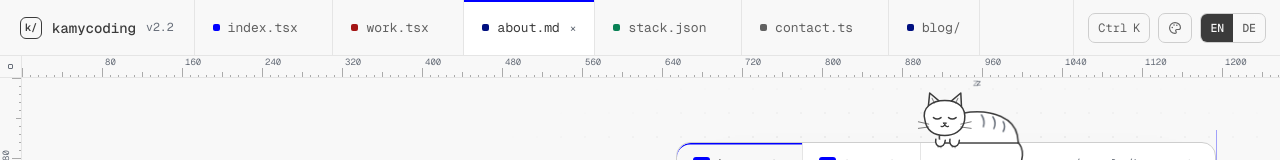
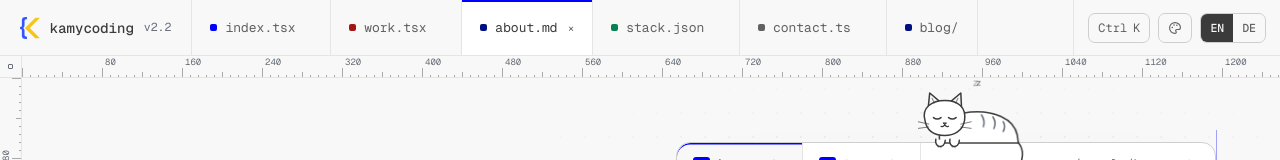
Before and after one commit to kamycoding/portfolio, a Next.js app: page /en in a window 1280 px wide. Shown: the top 160 px of the page. Built offline with nearby package versions, Linux system fonts and the light colour scheme.

Commit message:
feat(brand): use the real logo instead of the k/ mark

```diff
--- a/src/components/blog/author-box.tsx
+++ b/src/components/blog/author-box.tsx
@@ -1,5 +1,6 @@
 import { useTranslations } from 'next-intl'
 
+import Logo from '@/components/brand/logo'
 import { AUTHOR_NAME, PROFILES } from '@/lib/site'
 
 import styles from './blog.module.css'
@@ -10,8 +11,8 @@ const AuthorBox = () => {
 
   return (
     <footer className={styles.author}>
-      <span aria-hidden='true' className={styles.authorMark}>
-        k/
+      <span className={styles.authorMark}>
+        <Logo height={34} />
       </span>
       <address className={styles.authorText}>
         <p className={styles.authorLabel}>{t('label')}</p>
--- /dev/null
+++ b/src/components/brand/logo.tsx
@@ -0,0 +1,35 @@
+// The kamycoding logo from public/favicon.svg: a blue "{" and a yellow "K". The brand colours are fixed on purpose and
+// stay the same in every theme. Plain markup without hooks, so the OG image frame (Satori) renders it too.
+export const LOGO_RATIO = 36 / 40
+
+type LogoProps = Readonly<{
+  /** Height in pixels; the width follows from the logo's proportions. */
+  height?: number
+  className?: string
+
+  /** An accessible name. Leave it out when a visible "kamycoding" label sits next to the logo: it is hidden then. */
+  label?: string
+}>
+
+const Logo = ({ height = 24, className, label }: LogoProps) => (
+  <svg
+    xmlns='http://www.w3.org/2000/svg'
+    viewBox='0 0 36 40'
+    width={Math.round(height * LOGO_RATIO * 100) / 100}
+    height={height}
+    fill='none'
+    className={className}
+    {...(label ? { role: 'img', 'aria-label': label } : { 'aria-hidden': true })}
+  >
+    <path
+      d='M28.125 1.32422H35.709C35.9643 1.32422 36.092 1.63134 35.9115 1.8108L17.8225 19.7996C17.7106 19.9109 17.7106 20.0915 17.8225 20.2025L35.9115 38.1913C36.092 38.3707 35.9643 38.6778 35.709 38.6778H27.706C27.63 38.6778 27.5569 38.6477 27.5034 38.5945L9.11524 20.3082C9.0029 20.1964 9.00326 20.0152 9.11631 19.9039L27.9235 1.4065C27.977 1.35365 28.0494 1.32422 28.125 1.32422Z'
+      fill='#F7C518'
+    />
+    <path
+      d='M8.23977 15.052C8.23977 17.998 7.36034 19.4248 4.99985 20.0234C7.36034 20.5756 8.23977 22.0027 8.23977 24.9484V32.4974C8.23977 34.7991 9.35029 35.7655 12.6366 35.7655V40.0004H10.6463C5.46239 40.0004 3.42536 38.3892 3.42536 34.1086V24.6264C3.42536 22.8773 2.82338 22.1868 1.43505 22.1868C0.642634 22.1868 0 21.5477 0 20.7597V19.2411C0 18.453 0.642634 17.814 1.43505 17.814C2.82338 17.814 3.42536 17.1235 3.42536 15.3743V5.84566C3.42572 1.61116 5.46239 0 10.6466 0H12.6369V4.23485C9.35065 4.23485 8.24013 5.20162 8.24013 7.50293V15.052H8.23977Z'
+      fill='#3355FF'
+    />
+  </svg>
+)
+
+export default Logo
--- a/src/components/og/frame.tsx
+++ b/src/components/og/frame.tsx
@@ -2,6 +2,8 @@ import { readFile } from 'node:fs/promises'
 import { join } from 'node:path'
 
 import type { ReactNode } from 'react'
+
+import Logo from '@/components/brand/logo'
 
 // Dark theme tokens from globals.css; the images have no CSS variables.
 export const OG_COLOR = {
@@ -46,20 +48,7 @@ export const ogFrame = (children: ReactNode) => (
     }}
   >
     <div style={{ display: 'flex', alignItems: 'center', gap: 16, fontFamily: 'Geist Mono', fontSize: 26 }}>
-      <div
-        style={{
-          display: 'flex',
-          alignItems: 'center',
-          justifyContent: 'center',
-          width: 44,
-          height: 44,
-          border: `2.5px solid ${OG_COLOR.text}`,
-          borderRadius: 10,
-          fontSize: 20
-        }}
-      >
-        k/
-      </div>
+      <Logo height={44} />
       kamycoding
     </div>
 
--- a/src/components/shell/top-bar.tsx
+++ b/src/components/shell/top-bar.tsx
@@ -2,6 +2,7 @@
 
 import { useTranslations } from 'next-intl'
 
+import Logo from '@/components/brand/logo'
 import LanguageSwitch from '@/components/shell/language-switch'
 import ThemeToggle from '@/components/shell/theme-toggle'
 import ui from '@/components/ui/ui.module.css'
@@ -40,12 +41,7 @@ const TopBar = ({ versionLabel }: TopBarProps) => {
         href='/#index'
         className='border-hair flex flex-none items-center gap-2.5 border-r px-3 font-mono text-sm font-medium sm:px-5'
       >
-        <span
-          aria-hidden='true'
-          className='border-text grid size-5.5 place-items-center rounded-md border-[1.5px] font-mono text-[10.5px] font-semibold tracking-[-0.04em]'
-        >
-          k/
-        </span>
+        <Logo height={22} />
         <span className='max-sm:sr-only'>kamycoding</span>
         <span className='text-faint hidden text-[11.5px] font-normal lg:inline'>{versionLabel}</span>
         <span className='sr-only'>, {t('home')}</span>
```
Also changed, not shown: src/components/blog/blog.module.css (+18 -5 lines).
